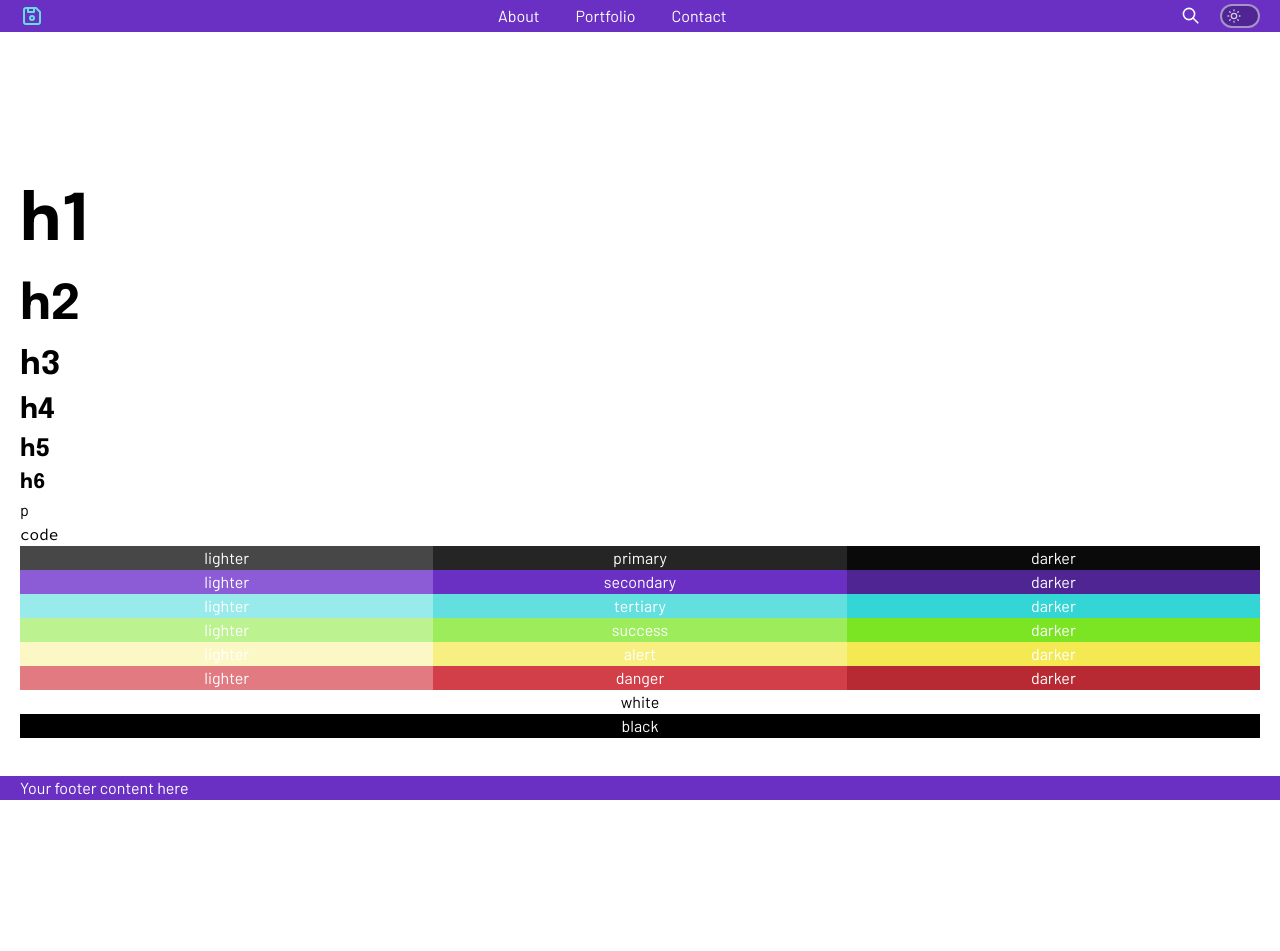
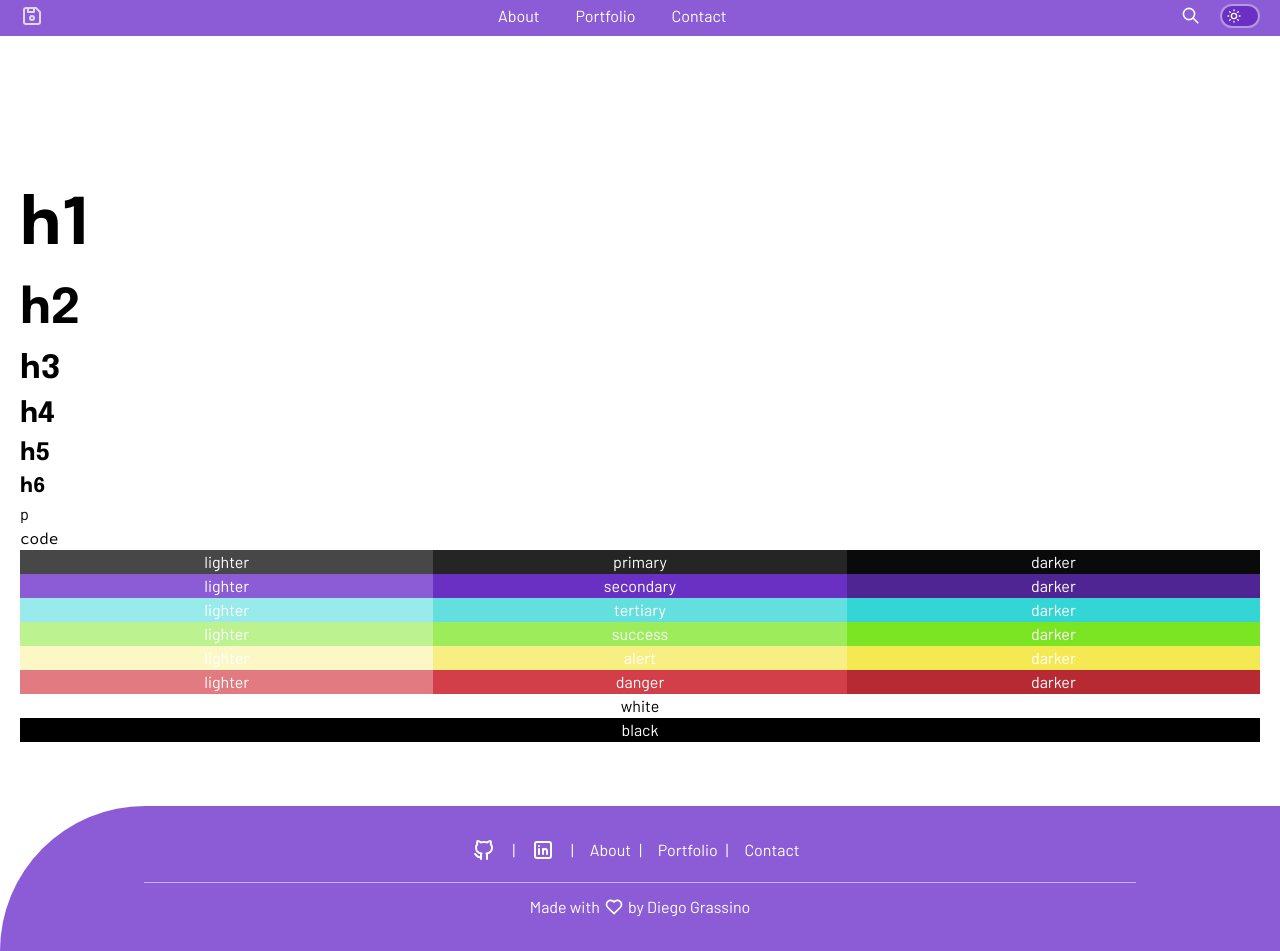
Before and after one commit to diegograssino/portfolioV2024, a Next.js app: page / in a window 1280 px wide. Before the commit the page ends 800 px from the top, so only its background shows below. Built offline with nearby package versions, Linux system fonts and the light colour scheme.

Commit message:
Finish footer component, improves on navbar

```diff
--- a/app/layout.tsx
+++ b/app/layout.tsx
@@ -47,6 +47,7 @@ export default function RootLayout({
         <Providers>
           <Navbar />
           <Container as="main">{children}</Container>
+          <div className="h-16" />
           <Footer />
         </Providers>
       </body>
--- a/components/shared/Footer/index.tsx
+++ b/components/shared/Footer/index.tsx
@@ -1,9 +1,50 @@
+import { options } from "@/content/shared/navbar/navbar";
+import {
+  IconBrandGithub,
+  IconBrandLinkedin,
+  IconHeart,
+} from "@tabler/icons-react";
+import Link from "next/link";
 import Container from "../Container";
 
 const Footer = () => {
   return (
-    <footer className="mt-auto bg-secondary text-white">
-      <Container>Your footer content here</Container>
+    <footer className="mt-auto bg-secondary-lighter dark:bg-secondary-darker rounded-tl-full">
+      <Container className="text-white py-8">
+        <div className="flex flex-col gap-3">
+          <div className="flex flex-col sm:flex-row justify-center gap-4">
+            <div className="flex flex-row justify-center gap-4">
+              <Link href="">
+                <IconBrandGithub className="dark:opacity-75" />
+              </Link>
+              <span className="hidden sm:block">|</span>
+              <Link href="">
+                <IconBrandLinkedin className="dark:opacity-75" />{" "}
+              </Link>
+
+              <span className="hidden sm:block">|</span>
+            </div>
+            <div className="flex flex-row justify-center gap-4">
+              {options.map((option, i) => (
+                <div
+                  className="flex flex-row gap-2 mb-2 after:content-['|'] after:last:content-[''] text-xs sm:text-base"
+                  key={i}
+                >
+                  <Link className="dark:opacity-75" href="">
+                    {option.name}
+                  </Link>
+                </div>
+              ))}
+            </div>
+          </div>
+          <div className="self-center w-[80%] h-[1px] bg-white opacity-50 dark:opacity-25" />
+          <p className="flex flex-row justify-center gap-1 dark:opacity-75 text-xs sm:text-base">
+            <span>Made with</span>
+            <IconHeart size={20} className="flex self-center dark:opacity-75" />
+            <span>by Diego Grassino</span>
+          </p>
+        </div>
+      </Container>
     </footer>
   );
 };
--- a/components/shared/Navbar/index.tsx
+++ b/components/shared/Navbar/index.tsx
@@ -22,13 +22,13 @@ const Navbar = () => {
 
   return (
     <nav
-      className="bg-secondary text-white py-1 sticky top-0 z-10"
+      className="bg-secondary-lighter dark:bg-secondary-darker text-white pt-1 pb-2 sticky top-0 z-10"
       onMouseLeave={() => handleMenu(false)}
     >
       <Container>
         <div className="flex justify-between">
           <IconDeviceFloppy
-            className="flex self-center text-tertiary"
+            className="flex self-center text-white opacity-75"
             size={"1.5rem"}
           />
           <div className="hidden md:block">
@@ -37,7 +37,7 @@ const Navbar = () => {
                 <li key={i} className="">
                   <Link
                     href={option.url}
-                    className="bg-transparent rounded-full px-2 pb-1 transition duration-300 ease-in-out hover:bg-secondary-lighter"
+                    className="bg-transparent rounded-full px-2 pb-1 dark:opacity-75 transition duration-200 ease-in-out hover:bg-secondary-darker dark:hover:bg-secondary hover:opacity-100"
                   >
                     {option.name}
                   </Link>
@@ -47,19 +47,22 @@ const Navbar = () => {
           </div>
           <div className="flex gap-3 md:gap-5">
             <button>
-              <IconSearch className="flex self-center" size={"1.2rem"} />
+              <IconSearch
+                className="flex self-center dark:opacity-75 hover:opacity-75 transition duration-200 ease-in-out"
+                size={"1.2rem"}
+              />
             </button>
             <ToggleTheme />
             <button className="md:hidden">
               {!isMenuVisible ? (
                 <IconMenu2
-                  className="flex self-center"
+                  className="flex self-center opacity-75 hover:opacity-100 transition duration-200 ease-in-out"
                   size={"1.875rem"}
                   onClick={() => handleMenu(!isMenuVisible)}
                 />
               ) : (
                 <IconX
-                  className="flex self-center"
+                  className="flex self-center opacity-75 hover:opacity-100 transition duration-200 ease-in-out"
                   size={"1.875rem"}
                   onClick={() => handleMenu(!isMenuVisible)}
                 />
--- a/components/shared/ToggleTheme/index.tsx
+++ b/components/shared/ToggleTheme/index.tsx
@@ -3,7 +3,6 @@ import { IconMoon, IconSun } from "@tabler/icons-react";
 import { motion } from "framer-motion";
 import { useTheme } from "next-themes";
 import { useEffect, useState } from "react";
-import Spinner from "../Spinner";
 
 const ToggleTheme = () => {
   const { resolvedTheme, setTheme } = useTheme();
@@ -19,11 +18,11 @@ const ToggleTheme = () => {
 
   return (
     <div className="flex gap-1">
-      <button
-        className="self-center w-10 h-6 border-2 border-white border-opacity-50 rounded-full px-[2px] py-[2px] transition-all bg-secondary-darker active:bg-secondary-lighter"
-        onClick={handleTheme}
-      >
-        {mounted ? (
+      {mounted ? (
+        <button
+          className="self-center w-10 h-6 rounded-full px-[2px] py-[2px] border-2 border-white border-opacity-50 transition duration-300 ease-in-out bg-secondary hover:bg-secondary-lighter dark:hover:bg-secondary-darker active:bg-secondary-darker dark:active:bg-secondary-lighter"
+          onClick={handleTheme}
+        >
           <div
             className={`flex gap-x-4 px-[2px] ${
               resolvedTheme === "dark" ? "justify-end" : "justify-start"
@@ -31,18 +30,16 @@ const ToggleTheme = () => {
           >
             <motion.span layout>
               {resolvedTheme === "dark" ? (
-                <IconMoon className="opacity-75" size={16} />
+                <IconMoon className="dark:opacity-75" size={16} />
               ) : (
-                <IconSun className="opacity-75" size={16} />
+                <IconSun className="dark:opacity-75" size={16} />
               )}
             </motion.span>
           </div>
-        ) : (
-          <div className="flex justify-center animate-pulse">
-            <Spinner size="xsmall" speed="fast" />
-          </div>
-        )}
-      </button>
+        </button>
+      ) : (
+        <div className="flex justify-center w-10 h-6 rounded-full px-[2px] py-[2px] animate-pulse bg-white opacity-50" />
+      )}
     </div>
   );
 };
```
